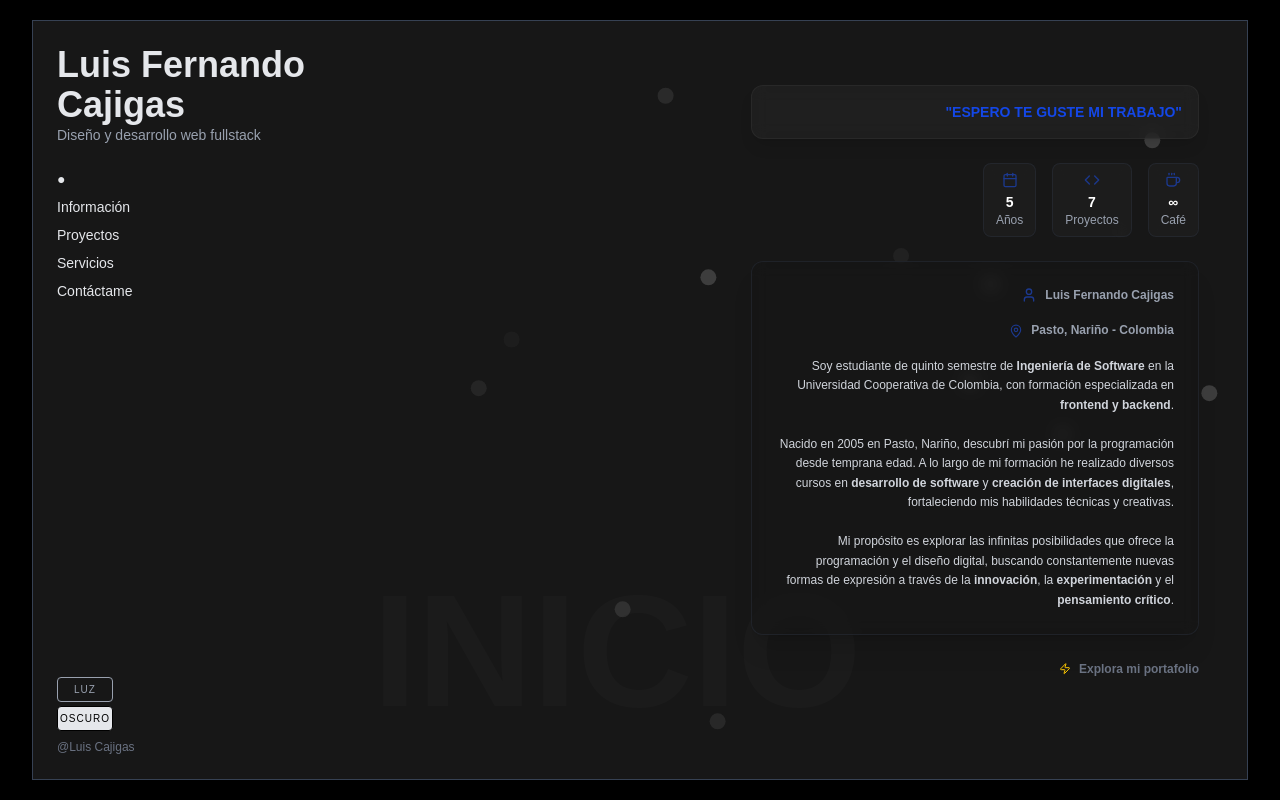
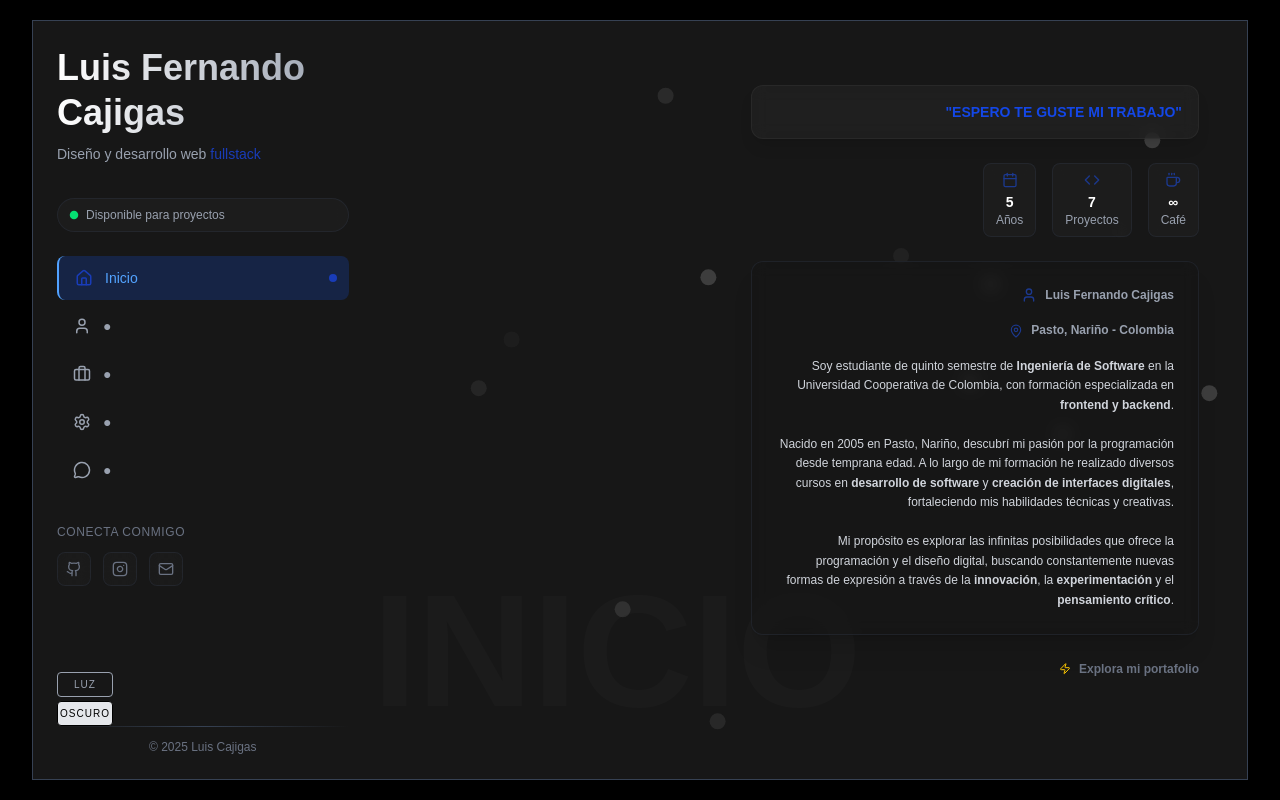
Before and after one commit to luiscajigas/luis_fernando_cajigas, a Next.js app: page / in a window 1280 px wide. Built offline with nearby package versions, Linux system fonts and the light colour scheme.

Commit message:
agrego menu de navegacion en su segunda version y algunos cambios en pantalla de carga

```diff
--- a/src/app/components/Sidebar.tsx
+++ b/src/app/components/Sidebar.tsx
@@ -1,5 +1,8 @@
 "use client";
 
+import { motion } from "framer-motion";
+import { useState } from "react";
+import { Home, User, Briefcase, Settings, MessageCircle, Github, Mail, Instagram } from "lucide-react";
 import DarkModeToggle from "./DarkModeToggle";
 
 interface SidebarProps {
@@ -15,34 +18,173 @@ export default function Sidebar({
   selected,
   setSelected,
 }: SidebarProps) {
+  const [hoveredItem, setHoveredItem] = useState<string | null>(null);
+
+  const menuItems = [
+    { id: "inicio", label: "Inicio", icon: Home },
+    { id: "informacion", label: "Información", icon: User },
+    { id: "proyectos", label: "Proyectos", icon: Briefcase },
+    { id: "servicios", label: "Servicios", icon: Settings },
+    { id: "contacto", label: "Contáctame", icon: MessageCircle },
+  ];
+
+  const socialLinks = [
+    {
+      icon: Github,
+      href: "https://github.com/luiscajigas",
+      color: "hover:text-white",
+      label: "GitHub"
+    },
+    {
+      icon: Instagram,
+      href: "https://www.instagram.com/___luisf_?igsh=MTNwczFxejhzdmw4OQ==",
+      color: "hover:text-pink-400",
+      label: "Instagram"
+    },
+    {
+      icon: Mail,
+      href: "mailto:cajigasluis51@gmail.com",
+      color: "hover:text-blue-400",
+      label: "Email"
+    },
+  ];
+
   return (
-    <div className="flex flex-col w-1/4">
-      <h1 className="text-4xl font-semibold">Luis Fernando Cajigas</h1>
-      <p className="text-sm text-gray-400">Diseño y desarrollo web fullstack</p>
+    <motion.div
+      className="flex flex-col w-1/4 relative z-10"
+      initial={{ opacity: 0, x: -30 }}
+      animate={{ opacity: 1, x: 0 }}
+      transition={{ duration: 0.6 }}
+    >
 
-      {/* Menú */}
-      <nav className="mt-6 flex flex-col space-y-2 text-sm items-start pl-0">
-        {[
-          { id: "inicio", label: "Inicio" },
-          { id: "informacion", label: "Información" },
-          { id: "proyectos", label: "Proyectos" },
-          { id: "servicios", label: "Servicios" },
-          { id: "contacto", label: "Contáctame" },
-        ].map((item) => (
-          <button
+      <motion.div
+        className="mb-8"
+        initial={{ opacity: 0, y: -20 }}
+        animate={{ opacity: 1, y: 0 }}
+        transition={{ delay: 0.2 }}
+      >
+        <h1 className="text-3xl md:text-4xl font-bold bg-gradient-to-r from-white to-gray-400 bg-clip-text text-transparent leading-tight">
+          Luis Fernando Cajigas
+        </h1>
+        <motion.p
+          className="text-sm text-gray-400 mt-2 leading-relaxed"
+          initial={{ opacity: 0 }}
+          animate={{ opacity: 1 }}
+          transition={{ delay: 0.4 }}
+        >
+          Diseño y desarrollo web <span className="text-blue-800 font-medium">fullstack</span>
+        </motion.p>
+      </motion.div>
+
+      <motion.div
+        className="flex items-center gap-2 mb-6 bg-neutral-800/40 backdrop-blur-sm px-3 py-2 rounded-full border border-gray-700/30"
+        initial={{ opacity: 0, scale: 0.9 }}
+        animate={{ opacity: 1, scale: 1 }}
+        transition={{ delay: 0.3 }}
+      >
+        <motion.div
+          className="w-2 h-2 bg-green-400 rounded-full"
+          animate={{ scale: [1, 1.2, 1] }}
+          transition={{ duration: 2, repeat: Infinity }}
+        />
+        <span className="text-xs text-gray-400">Disponible para proyectos</span>
+      </motion.div>
+
+      <nav className="flex flex-col space-y-1 mb-8">
+        {menuItems.map((item, index) => (
+          <motion.button
             key={item.id}
             onClick={() => setSelected(item.id)}
-            className="hover:translate-x-1 transition-transform"
+            onMouseEnter={() => setHoveredItem(item.id)}
+            onMouseLeave={() => setHoveredItem(null)}
+            className={`relative flex items-center gap-3 text-sm py-3 px-4 rounded-lg text-left transition-all duration-300 group ${
+              selected === item.id
+                ? "bg-blue-600/20 text-blue-400 border-l-2 border-blue-400"
+                : "text-gray-400 hover:text-white hover:bg-neutral-800/50"
+            }`}
+            initial={{ opacity: 0, x: -20 }}
+            animate={{ opacity: 1, x: 0 }}
+            transition={{ delay: 0.1 * index + 0.4 }}
+            whileHover={{ x: 5 }}
+            whileTap={{ scale: 0.98 }}
           >
-            {selected === item.id ? "●" : item.label}
-          </button>
+            <item.icon
+              size={18}
+              className={`transition-colors duration-300 ${
+                selected === item.id ? "text-blue-800" : ""
+              }`}
+            />
+
+            <span className="font-medium">
+              {hoveredItem === item.id || selected === item.id ? item.label : "●"}
+            </span>
+
+            {selected === item.id && (
+              <motion.div
+                className="absolute right-3 w-2 h-2 bg-blue-800 rounded-full"
+                initial={{ scale: 0 }}
+                animate={{ scale: 1 }}
+                transition={{ duration: 0.3 }}
+              />
+            )}
+
+            {hoveredItem === item.id && selected !== item.id && (
+              <motion.div
+                className="absolute left-0 w-1 bg-gradient-to-b from-blue-800 to-cyan-500 rounded-r h-8"
+                initial={{ scaleY: 0 }}
+                animate={{ scaleY: 1 }}
+                transition={{ duration: 0.2 }}
+              />
+            )}
+          </motion.button>
         ))}
       </nav>
 
-      {/* BOTONES LUZ/OSCURO */}
+      <motion.div
+        className="mb-6"
+        initial={{ opacity: 0, y: 20 }}
+        animate={{ opacity: 1, y: 0 }}
+        transition={{ delay: 0.8 }}
+      >
+        <h3 className="text-xs text-gray-500 mb-3 font-medium tracking-wider uppercase">
+          Conecta conmigo
+        </h3>
+        <div className="flex gap-3">
+          {socialLinks.map((social, index) => (
+            <motion.a
+              key={index}
+              href={social.href}
+              target="_blank"
+              rel="noopener noreferrer"
+              className={`text-gray-500 ${social.color} transition-all duration-300 p-2 bg-neutral-800/30 backdrop-blur-sm rounded-lg border border-gray-700/30 hover:border-gray-600/50`}
+              whileHover={{
+                scale: 1.1,
+                y: -2,
+                boxShadow: "0 8px 25px rgba(0,0,0,0.3)"
+              }}
+              whileTap={{ scale: 0.95 }}
+              initial={{ opacity: 0, y: 20 }}
+              animate={{ opacity: 1, y: 0 }}
+              transition={{ delay: 0.9 + index * 0.1 }}
+              title={social.label}
+            >
+              <social.icon size={16} />
+            </motion.a>
+          ))}
+        </div>
+      </motion.div>
+
       <DarkModeToggle darkMode={darkMode} setDarkMode={setDarkMode} />
 
-      <p className="mt-2 text-xs text-gray-500">@Luis Cajigas</p>
-    </div>
+      <motion.div
+        className="text-xs text-gray-500 text-center"
+        initial={{ opacity: 0 }}
+        animate={{ opacity: 1 }}
+        transition={{ delay: 1 }}
+      >
+        <div className="h-px bg-gradient-to-r from-transparent via-gray-700 to-transparent mb-3" />
+        <p>© 2025 Luis Cajigas</p>
+      </motion.div>
+    </motion.div>
   );
 }
```
Also changed, not shown: src/app/components/SplashScreen.tsx (+0 -11 lines).
